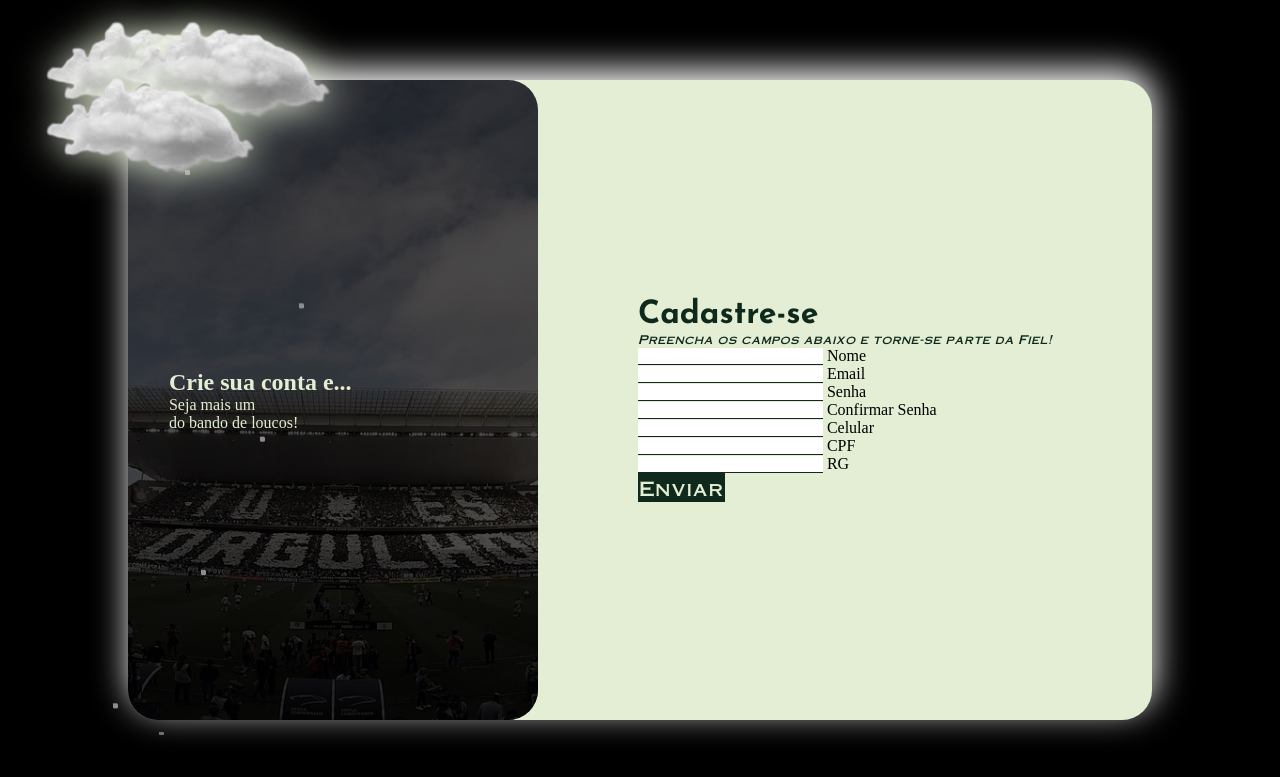
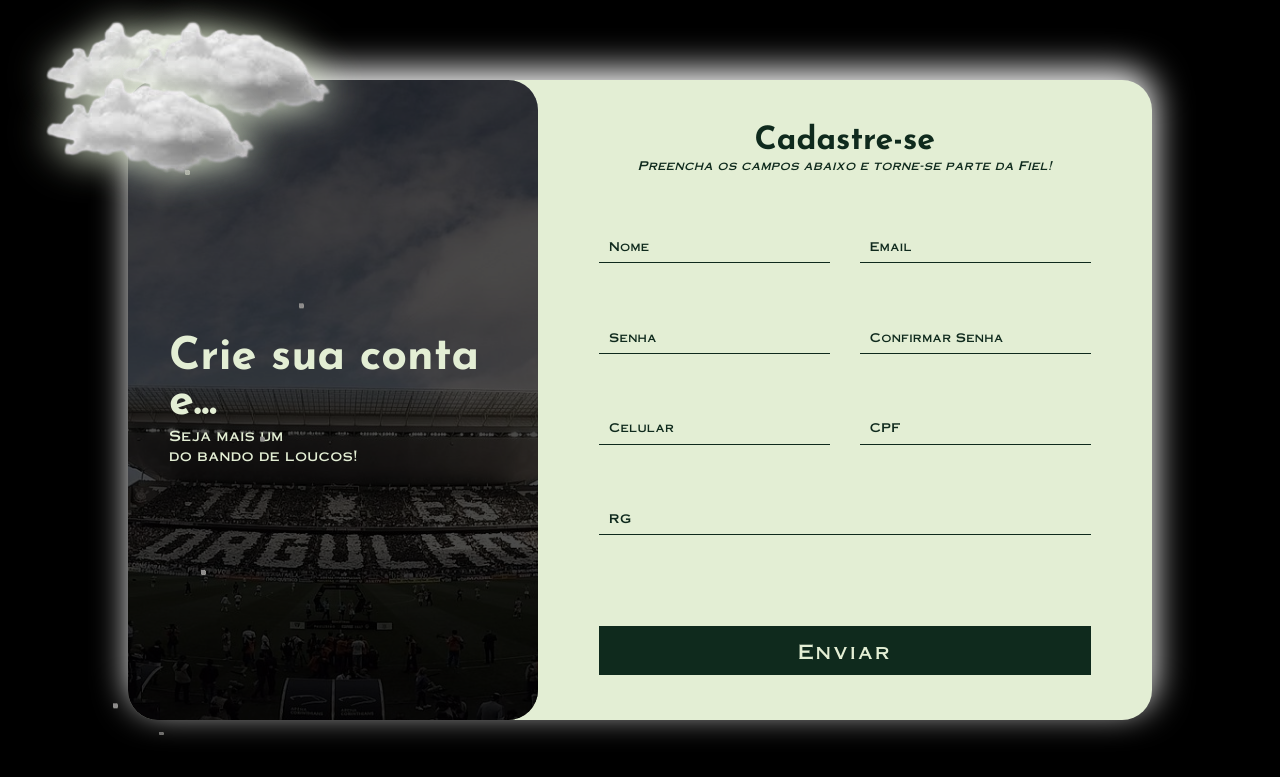
Before and after one commit to vitoriatedeia/BLOGSQLITE_TUTORIAL, a Node server app: page / in a window 1280 px wide. Shown: the top 777 px of the page. Run offline with Node 20, Linux system fonts and the light colour scheme; some libraries are stand-ins or nearby versions.

Commit message:
Correção de erro no css

```diff
--- a/rotas.js
+++ b/rotas.js
@@ -18,7 +18,7 @@ db.serialize(() => {
 // __dirname é a variável interna do nodejs que guarda o caminho absoluto do projeto
 //console.log(__dirname + "/static");
 
-// Aqui seráacrescentado uma rota "/static" para a pasta __dirname + "/static"
+// Aqui será acrescentado uma rota "/static" para a pasta __dirname + "/static"
 /*O app.use é usado para acrescentar rotas novas para o Express gerenciar e pode usar
 Middleware para isto, que nesse caso é o express.static que gerencia rotas estáticas.*/
 app.use("/static", express.static(__dirname + "/static"));
--- a/static/styles/styles.css
+++ b/static/styles/styles.css
@@ -1,218 +1,301 @@
-/* Importa a fonte "Copperplate" do arquivo local */
 @font-face {
-  font-family: "Copperplate"; /* Nome da fonte */
-  src: url("../fonts/Copperplate.otf"); /* Caminho para o arquivo da fonte */
+  font-family: "Copperplate";
+  src: url("/static/fonts/Copperplate.otf");
 }
 
-/* Importa a fonte "JoseFins" do arquivo local */
 @font-face {
-  font-family: "JoseFins"; /* Nome da fonte */
-  src: url("../fonts/JosefinSans.ttf"); /* Caminho para o arquivo da fonte */
+  font-family: "JoseFins";
+  src: url("/static/fonts/JosefinSans.ttf");
 }
 
-/* Reset de estilos para remover margens e paddings padrão */
 * {
-  box-sizing: border-box; /* Garante que a largura e altura dos elementos incluem padding e borda */
-  padding: 0; /* Remove o padding padrão de todos os elementos */
-  margin: 0; /* Remove a margem padrão de todos os elementos */
+  box-sizing: border-box;
+  padding: 0;
+  margin: 0;
 }
 
-/* Define o estilo do corpo da página */
 body {
-  height: 100vh; /* A altura da página ocupa toda a altura da tela */
-  background-color: #000000; /* Fundo preto */
+  height: 100vh;
+  background-color: #000000;
 
-  display: flex; /* Usa o Flexbox para centralizar os itens */
-  justify-content: center; /* Alinha horizontalmente ao centro */
-  align-items: center; /* Alinha verticalmente ao centro */
+  display: flex;
+  justify-content: center;
+  align-items: center;
 }
 
-/* Container para efeito de chuva */
 .container_rain {
-  position: absolute; /* Posiciona o container de forma absoluta */
-  top: 0; /* Define o topo como 0 */
-  left: 0; /* Define a posição esquerda como 0 */
-  width: 400px; /* Largura do container */
-  height: 100vh; /* Altura do container igual a altura da tela */
-  background-color: transparent; /* Fundo transparente */
+  position: absolute;
+  top: 0;
+  left: 0;
+  width: 400px;
+  height: 100vh;
+  background-color: transparent;
 }
 
-/* Estiliza as nuvens */
 .cloud {
-  position: absolute; /* Posicionamento absoluto para as nuvens */
-  width: 250px; /* Largura das nuvens */
-  height: 100px; /* Altura das nuvens */
-  background: url("../images/nuvem.png") center / cover no-repeat; /* Imagem de fundo das nuvens */
-  filter: drop-shadow(
-    2px 2px 20px #e3eed4
-  ); /* Adiciona uma sombra nas nuvens */
+  position: absolute;
+  width: 250px;
+  height: 100px;
+  background: url("/static/images/nuvem.png") center / cover no-repeat;
+  filter: drop-shadow(2px 2px 20px #e3eed4);
 }
 
-/* Define posições específicas para as nuvens */
 .cloud:nth-child(1) {
-  top: 2.5%; /* Define a posição da primeira nuvem */
-  left: 5%; /* Define a posição da primeira nuvem */
+  top: 2.5%;
+  left: 5%;
 }
 
 .cloud:nth-child(2) {
-  z-index: 3000; /* Define a sobreposição para que fique na frente das outras nuvens */
-  top: 2.5%; /* Define a posição da segunda nuvem */
-  left: 24%; /* Define a posição da segunda nuvem */
+  z-index: 3000;
+  top: 2.5%;
+  left: 24%;
 }
 
 .cloud:nth-child(3) {
-  z-index: 3000; /* Define a sobreposição para que fique na frente das outras nuvens */
-  top: 9.5%; /* Define a posição da terceira nuvem */
-  left: 5%; /* Define a posição da terceira nuvem */
+  z-index: 3000;
+  top: 9.5%;
+  left: 5%;
 }
 
-/* Estiliza as gotas de chuva */
 .rain {
-  background-color: #e3eed4; /* Cor das gotas */
-  width: 5px; /* Largura das gotas */
-  height: 5px; /* Altura das gotas */
-  border-radius: 0 50% 50% 50%; /* Faz com que as gotas fiquem arredondadas */
-  transform: rotate(45deg); /* Rotaciona as gotas */
-  box-shadow: inset -25px 10px 0px -10px #8d8b8b; /* Adiciona uma sombra interna nas gotas */
-  z-index: 1000; /* Garante que as gotas fiquem acima de outros elementos */
-  position: absolute; /* Posicionamento absoluto das gotas */
-  top: 90px; /* Posiciona as gotas a 90px do topo */
+  background-color: #e3eed4;
+  width: 5px;
+  height: 5px;
+  border-radius: 0 50% 50% 50%;
+  transform: rotate(45deg);
+  box-shadow: inset -25px 10px 0px -10px #8d8b8b;
+  z-index: 1000;
+  position: absolute;
+  top: 90px;
 
-  transform-origin: bottom; /* Define a origem da transformação na parte inferior */
-  animation: animate 2s linear infinite; /* Animação das gotas de chuva */
+  transform-origin: bottom;
+  animation: animate 2s linear infinite;
 }
 
-/* Animação da chuva */
 @keyframes animate {
   0% {
-    transform: translateY(0) scaleY(1); /* Inicia a animação na posição inicial */
-    opacity: 1; /* Torna a gota completamente visível */
+    transform: translateY(0) scaleY(1);
+    opacity: 1;
   }
+
   60% {
-    transform: translateY(80vh) scaleY(1); /* Desloca a gota até 80% da altura da tela */
-    opacity: 1; /* A gota continua visível */
+    transform: translateY(80vh) scaleY(1);
+    opacity: 1;
   }
+
   80% {
-    transform: translateY(80vh) scaleY(0.2); /* Diminui a gota */
-    opacity: 0.5; /* Diminui a opacidade da gota */
+    transform: translateY(80vh) scaleY(0.2);
+    opacity: 0.5;
   }
+
   100% {
-    transform: translateY(80vh) scaleY(0.2); /* A gota atinge a parte inferior */
-    opacity: 0; /* Torna a gota invisível */
+    transform: translateY(80vh) scaleY(0.2);
+    opacity: 0;
   }
 }
 
-/* Container principal do formulário */
 .container {
-  width: 80%; /* Largura do container principal */
-  height: 80%; /* Altura do container principal */
-  background-color: #e3eed4; /* Fundo claro */
-  border-radius: 30px; /* Bordas arredondadas */
-  box-shadow: 2px -10px 35px #ffffff; /* Sombra para o container */
+  width: 80%;
+  height: 80%;
+  background-color: #e3eed4;
+  border-radius: 30px;
+  box-shadow: 2px -10px 35px #ffffff;
 
-  display: grid; /* Usa grid para organizar os elementos */
-  grid-template-columns: 40% 60%; /* Define duas colunas no grid */
-  grid-template-rows: 1fr; /* Uma única linha no grid */
-  justify-items: center; /* Alinha os itens no centro horizontalmente */
-  align-items: center; /* Alinha os itens no centro verticalmente */
+  display: grid;
+  grid-template-columns: 40% 60%;
+  grid-template-rows: 1fr;
+  justify-items: center;
+  align-items: center;
 
-  overflow: hidden; /* Garante que os elementos não saiam da área visível */
+  overflow: hidden;
 }
 
-/* Estiliza a imagem de fundo */
 .image_container {
-  width: 100%; /* A largura ocupa todo o container */
-  height: 100%; /* A altura ocupa todo o container */
-  background: url("../images/semifinal-do-paulistao.jpg") center / cover
-    no-repeat; /* Imagem de fundo */
-  border-radius: 0 30px 30px 0; /* Bordas arredondadas no lado direito */
+  width: 100%;
+  height: 100%;
+  background: url("/static/images/semifinal-do-paulistao.jpg") center / cover
+    no-repeat;
+  border-radius: 0 30px 30px 0;
 
-  padding-left: 10%; /* Espaçamento à esquerda */
-  position: relative; /* Permite posicionar elementos dentro */
-  overflow: hidden; /* Garante que nada saia do container */
+  padding-left: 10%;
+  position: relative;
+  overflow: hidden;
 
-  display: flex; /* Flexbox para centralizar o conteúdo */
-  flex-direction: column; /* Organiza o conteúdo na vertical */
-  justify-content: center; /* Alinha o conteúdo ao centro */
+  display: flex;
+  flex-direction: column;
+  justify-content: center;
 }
 
-/* Adiciona um efeito escuro sobre a imagem */
 .image_container::before {
-  content: ""; /* Cria um elemento pseudo */
-  position: absolute; /* Posiciona-o de forma absoluta */
-  top: 0; /* Define o topo como 0 */
-  left: 0; /* Define a esquerda como 0 */
-  width: 100%; /* Largura total */
-  height: 100%; /* Altura total */
-  background-color: rgba(0, 0, 0, 0.7); /* Fundo escuro com opacidade */
-  z-index: 1; /* Garante que o efeito fique acima da imagem */
+  content: "";
+  position: absolute;
+  top: 0;
+  left: 0;
+  width: 100%;
+  height: 100%;
+  background-color: rgba(0, 0, 0, 0.7);
+  z-index: 1;
 }
 
-/* Define estilos para o texto dentro da imagem */
 .image_container h1,
 .image_container p {
-  position: relative; /* Garante que o texto fique sobre o efeito escuro */
-  z-index: 2; /* Garante que o texto fique acima do efeito escuro */
-  color: #e3eed4; /* Cor do texto */
+  position: relative;
+  z-index: 2;
+  color: #e3eed4;
 }
 
-/* Estiliza os títulos do formulário */
+.image_container h1 {
+  font-family: "JoseFins";
+  font-size: 45px;
+}
+
+.image_container p {
+  font-family: "Copperplate";
+  font-size: 13px;
+}
+
+#cadastroForm {
+  width: 80%;
+  height: 90%;
+
+  display: flex;
+  justify-content: center;
+  align-items: center;
+  flex-wrap: wrap;
+  gap: 30px;
+}
+
+#cadastroForm h1,
+#cadastroForm p {
+  width: 100%;
+  text-align: center;
+}
+
 #cadastroForm h1 {
-  font-family: "JoseFins"; /* Fonte do título */
-  font-size: 2em; /* Tamanho da fonte */
-  color: #0f2a1d; /* Cor do título */
+  font-family: "JoseFins";
+  font-size: 2em;
+  color: #0f2a1d;
 }
 
 #cadastroForm p {
-  font-family: "Copperplate"; /* Fonte do parágrafo */
-  font-size: 11px; /* Tamanho da fonte */
-  font-style: italic; /* Deixa o texto em itálico */
-  color: #0f2a1d; /* Cor do parágrafo */
+  font-family: "Copperplate";
+  font-size: 11px;
+  font-style: italic;
+  color: #0f2a1d;
 }
 
-/* Define o estilo dos inputs */
-#cadastroForm .input_data input {
-  font-family: "Copperplate"; /* Fonte do input */
-  font-size: 11px; /* Tamanho da fonte */
-  border: none; /* Remove a borda do input */
-  border-bottom: 1px solid #0f2a1d; /* Adiciona uma borda inferior */
-  color: #0f2a1d; /* Cor do texto */
+#cadastroForm .input_data {
+  position: relative;
+  width: calc(50% - 15px);
+  display: flex;
+  flex-direction: column;
+  color: #0f2a1d;
 }
 
-/* Animação dos labels ao preencher os inputs */
+#cadastroForm .input_data:nth-child(8) {
+  width: 100%;
+}
+
+#cadastroForm .input_data input {
+  position: relative;
+  z-index: 2;
+  font-family: "Copperplate";
+  font-size: 11px;
+  margin-top: 5px;
+  height: 30px;
+
+  padding: 5px 10px;
+
+  border: none;
+  outline: 0;
+  background-color: transparent;
+  border-radius: 0;
+  border-bottom: 1px solid #0f2a1d;
+  color: #0f2a1d;
+}
+
+#cadastroForm .input_data label {
+  font-family: "Copperplate";
+  font-size: 11px;
+  position: absolute;
+  top: 50%;
+  left: 10px;
+  transform: translateY(-50%);
+  transition: all 0.5s ease;
+  z-index: 1;
+  color: #0f2a1d;
+}
+
 #cadastroForm .input_data input:focus + label,
 #cadastroForm .input_data input:valid + label {
-  top: -10%; /* Move o label para cima quando o input é focado ou preenchido */
-  left: 0; /* Alinha o label à esquerda */
+  top: -10%;
+  left: 0;
 }
 
-/* Botão de envio */
-#cadastroForm .btnArea button {
-  font-family: "Copperplate"; /* Fonte do botão */
-  border: 1px solid #0f2a1d; /* Borda do botão */
-  background-color: #0f2a1d; /* Cor de fundo do botão */
-  color: #e3eed4; /* Cor do texto do botão */
-  cursor: pointer; /* Muda o cursor para indicar que é clicável */
-  font-size: 18px; /* Tamanho da fonte */
+#cadastroForm .btnArea {
+  width: 100%;
 }
 
-/* Estilos para o botão ao passar o mouse sobre ele */
-#cadastroForm .btnArea button:hover {
-  background-color: transparent; /* Fundo transparente */
-  border: 1px solid #0f2a1d; /* Borda permanece */
-  color: #0f2a1d; /* Cor do texto do botão */
-  transition: 0.7s; /* Transição suave para a mudança de estilo */
+#cadastroForm .btnArea .msgError {
+  margin-bottom: 10px;
+  height: 25px;
+  color: #ff0000;
+  font-style: italic;
 }
 
-/* Responsividade para telas menores */
+#cadastroForm .btnArea button {
+  font-family: "Copperplate";
+  border: 1px solid #0f2a1d;
+  width: 100%;
+  padding: 10px 20px;
+  background-color: #0f2a1d;
+  color: #e3eed4;
+  cursor: pointer;
+  font-size: 18px;
+  letter-spacing: 1.5px;
+}
+
+#cadastroForm .btnArea button:hover {
+  background-color: transparent;
+  border: 1px solid #0f2a1d;
+  color: #0f2a1d;
+  transition: 0.7s;
+}
+
 @media (max-width: 830px) {
+  /* body {
+    background-color: red;
+  } */
+
   .container {
-    grid-template-columns: 1fr; /* Uma coluna ao invés de duas */
-    grid-template-rows: 30% 70%; /* Ajusta a altura das linhas */
-    height: 90%; /* Ajusta a altura do container */
+    grid-template-columns: 1fr;
+    grid-template-rows: 30% 70%;
+    height: 90%;
+  }
+
+  #cadastroForm {
+    height: 100%;
+    padding: 10px 0px;
+    font-size: 20px;
   }
 
   .container_rain {
-    display: none; /* Remove o efeito de chuva em telas pequenas */
+    display: none;
+  }
+
+  #cadastroForm p {
+    font-size: 10px;
+  }
+
+  #cadastroForm h1 {
+    font-size: 25px;
+  }
+
+  .image_container h1 {
+    font-size: 30px;
+  }
+
+  .image_container p {
+    font-size: 10px;
   }
 }
--- a/views/index.ejs
+++ b/views/index.ejs
@@ -11,11 +11,11 @@
     <!-- Define o título da página que será exibido na aba do navegador -->
 
     <!-- LINK PARA CSS EXTERNO -->
-    <link rel="stylesheet" href="./styles/styles.css" />
+    <link rel="stylesheet" href="/static/styles/styles.css" />
     <!-- Importa um arquivo CSS externo para estilizar a página -->
 
     <!-- LINK PARA JS EXTERNO -->
-    <script src="./script/script.js" defer></script>
+    <script src="/static/script/script.js" defer></script>
     <!-- Importa um arquivo JavaScript externo e adia sua execução até que o HTML seja totalmente carregado -->
   </head>
 
```
